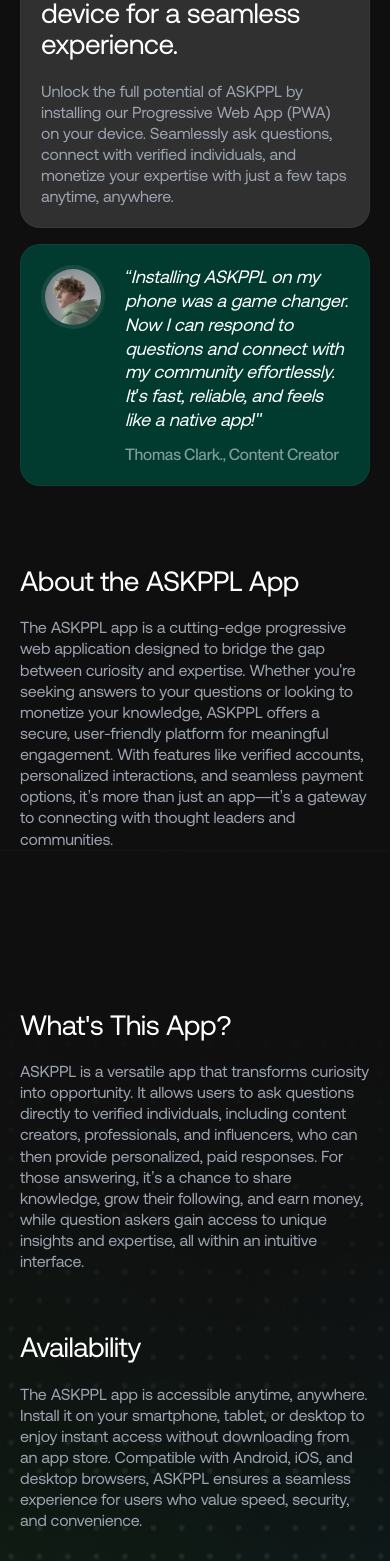
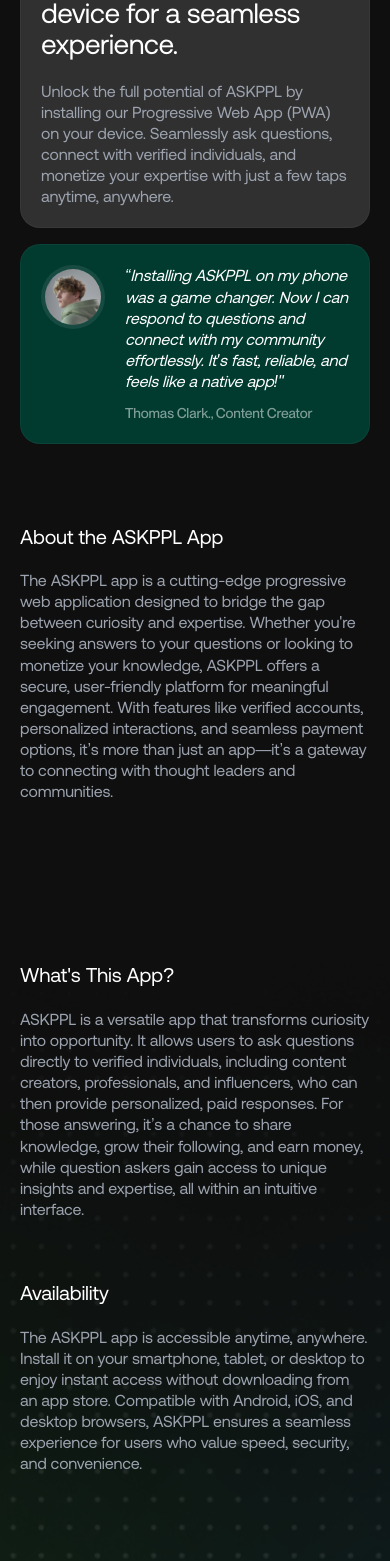
Before and after one commit to EhsanullahQadeer/askppl-sales-website, a Next.js app: page /install in a window 390 px wide. Shown: the part 761-2322 px from the top of the page. Built offline with nearby package versions, Linux system fonts and the light colour scheme.

Commit message:
set the text size in install page

```diff
--- a/src/app/(pages)/contactus/page.tsx
+++ b/src/app/(pages)/contactus/page.tsx
@@ -31,7 +31,7 @@
     backgroundImage: `url(${back.src})`,
   }} className="bg-contain bg-no-repeat bg-bottom z-10 w-full h-full py-24">
         <div className="flex justify-center z-30 items-center">
-          <div className="flex flex-col items-center justify-center  xl:w-3/5 px-6 gap-6">
+          <div className="flex flex-col items-center justify-center  xl:w-3/5 px-6 gap-4 sm:gap-6">
             <h2 className="sm:text-6xl text-3xl font-medium font-aeonik">Contact Us</h2>
             <span className="text-hazyPearl px-3 sm:text-2xl text-lg  sm:mb-6 mb-4 font-medium text-center">
               Connect with us for support, feedback, or inquiries. We're here to
--- a/src/app/(pages)/install/page.tsx
+++ b/src/app/(pages)/install/page.tsx
@@ -54,13 +54,13 @@
                 </div>
 
                 <div className="flex flex-col gap-3">
-                  <p className="italic text-lg ">
+                  <p className="italic sm:text-lg ">
                     {`“Installing ASKPPL on my phone was a game changer. Now I can
                     respond to questions and connect with my community
                     effortlessly. It's fast, reliable, and feels like a native
                     app!"`}
                   </p>
-                  <span className="text-softWhite font-medium font-neueMontreal">
+                  <span className="text-softWhite font-medium sm:text-base text-sm font-neueMontreal">
                     Thomas Clark., Content Creator
                   </span>
                 </div>
@@ -69,7 +69,7 @@
           </div>
         </div>
         <div className="flex-col flex gap-5 mt-20">
-          <h3 className="text-3xl font-medium font-aeonik">
+          <h3 className="sm:text-3xl text-xl font-medium font-aeonik">
             About the ASKPPL App
           </h3>
           <p className="text-gray-400 sm:text-lg font-medium ">
@@ -92,7 +92,7 @@
         className="xl:px-[140px] z-30 px-[20px] bg-cover bg-bottom  py-[100px]"
       >
         <div className="flex-col flex gap-5 mt-[60px]">
-          <h3 className="text-3xl font-medium font-aeonik">{`What's This App?`}</h3>
+          <h3 className="sm:text-3xl text-xl font-medium font-aeonik">{`What's This App?`}</h3>
           <p className="text-gray-400 sm:text-lg font-medium ">
             ASKPPL is a versatile app that transforms curiosity into
             opportunity. It allows users to ask questions directly to verified
@@ -104,7 +104,7 @@
           </p>
         </div>
         <div className="flex-col flex gap-5 mt-[60px]">
-          <h3 className="text-3xl font-medium font-aeonik">Availability </h3>
+          <h3 className="sm:text-3xl text-xl font-medium font-aeonik">Availability </h3>
           <p className="text-gray-400 sm:text-lg font-medium ">
             The ASKPPL app is accessible anytime, anywhere. Install it on your
             smartphone, tablet, or desktop to enjoy instant access without
```
